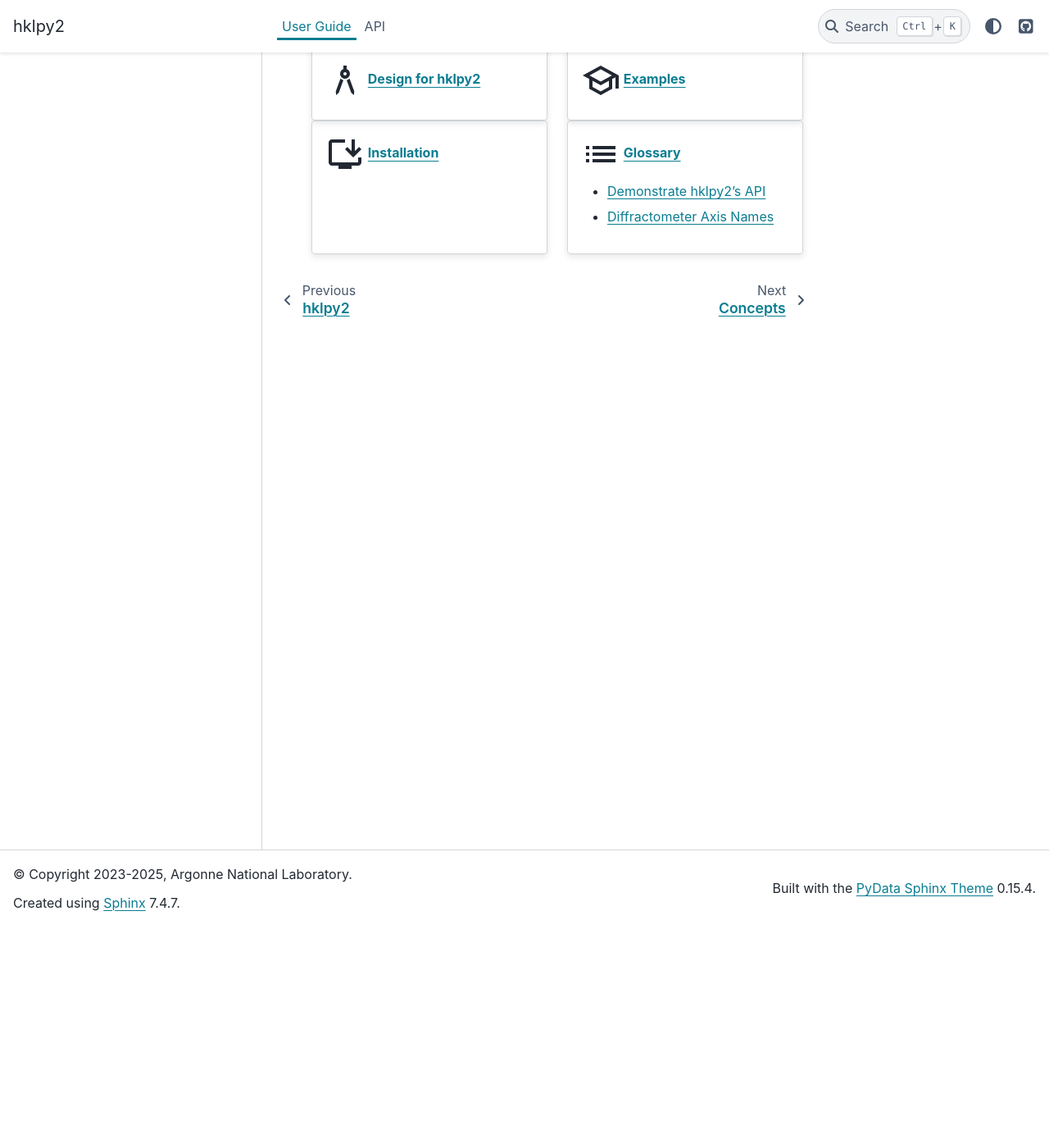
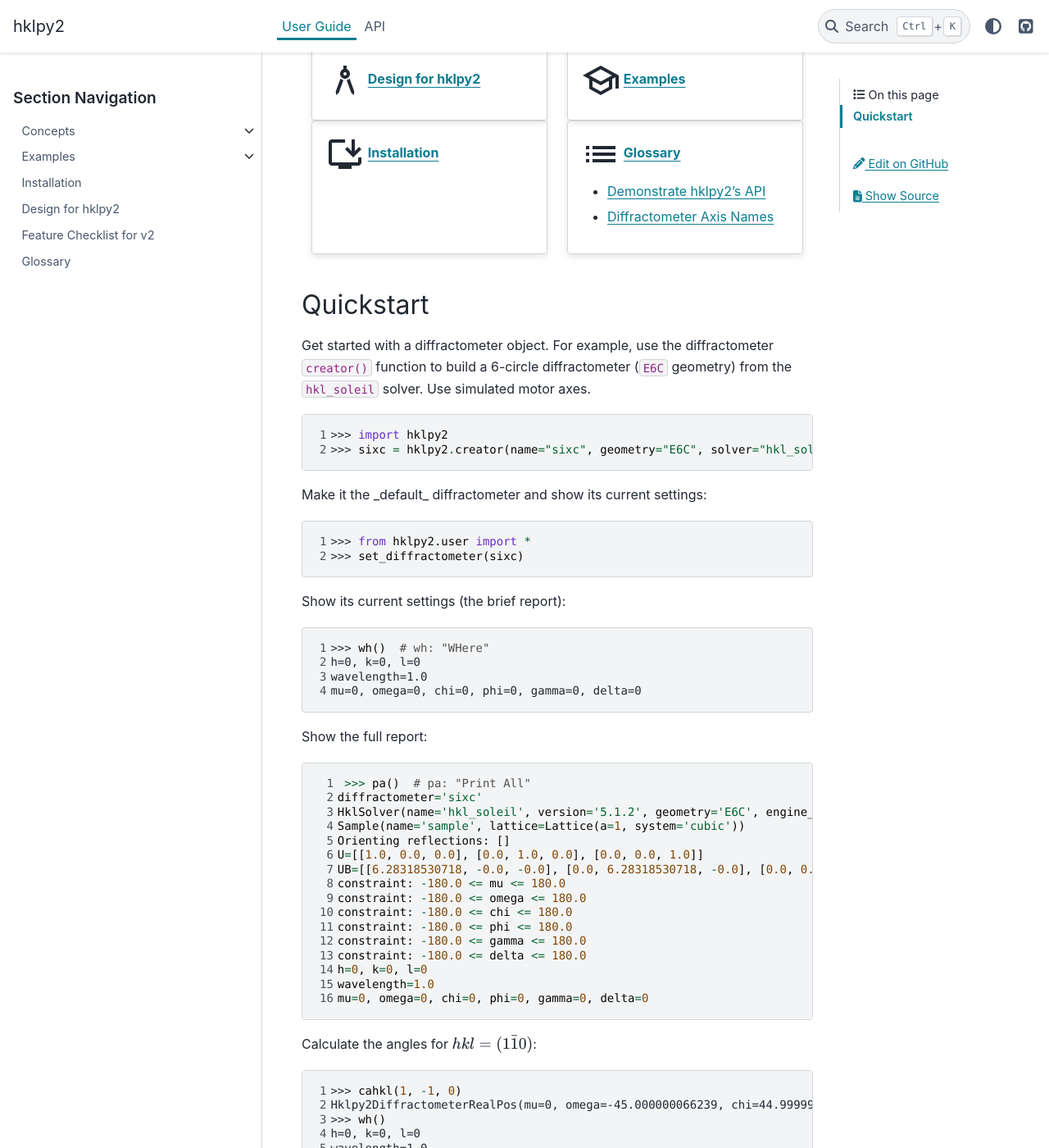
Before and after one commit to prjemian/hklpy2, a Sphinx documentation site: the page built from docs/source/user_guide.rst, in a window 1280 px wide and 1400 px high, scrolled down 270 px. Shown: the whole window at 82% size. Built offline with Sphinx 7.4.7 and the PyData theme 0.15.4, drawn with Linux system fonts in a browser that asks for light colours; pages that are not in the unit, such as notebooks, are missing from menus; the version number could not be read and is left out; some of the changed text lies outside the part shown.

Commit message:
DOC #14 reposition & feature the quickstart

```diff
--- a/docs/source/user_guide.rst
+++ b/docs/source/user_guide.rst
@@ -28,3 +28,82 @@
 
       * :doc:`examples/_api_demo`
       * :doc:`examples/diffract`
+
+.. _user_guide.quickstart:
+
+Quickstart
+==========
+
+Get started with a diffractometer object.  For example, use the diffractometer
+``creator()`` function to build a 6-circle diffractometer (``E6C`` geometry)
+from the ``hkl_soleil`` solver. Use simulated motor axes.
+
+.. code-block:: python
+   :linenos:
+
+   >>> import hklpy2
+   >>> sixc = hklpy2.creator(name="sixc", geometry="E6C", solver="hkl_soleil")
+
+Make it the _default_ diffractometer and show its current settings:
+
+.. code-block:: python
+   :linenos:
+
+   >>> from hklpy2.user import *
+   >>> set_diffractometer(sixc)
+
+Show its current settings (the brief report):
+
+.. code-block:: python
+   :linenos:
+
+   >>> wh()  # wh: "WHere"
+   h=0, k=0, l=0
+   wavelength=1.0
+   mu=0, omega=0, chi=0, phi=0, gamma=0, delta=0
+
+Show the full report:
+
+.. code-block:: python
+   :linenos:
+
+    >>> pa()  # pa: "Print All"
+   diffractometer='sixc'
+   HklSolver(name='hkl_soleil', version='5.1.2', geometry='E6C', engine_name='hkl', mode='bissector_vertical')
+   Sample(name='sample', lattice=Lattice(a=1, system='cubic'))
+   Orienting reflections: []
+   U=[[1.0, 0.0, 0.0], [0.0, 1.0, 0.0], [0.0, 0.0, 1.0]]
+   UB=[[6.28318530718, -0.0, -0.0], [0.0, 6.28318530718, -0.0], [0.0, 0.0, 6.28318530718]]
+   constraint: -180.0 <= mu <= 180.0
+   constraint: -180.0 <= omega <= 180.0
+   constraint: -180.0 <= chi <= 180.0
+   constraint: -180.0 <= phi <= 180.0
+   constraint: -180.0 <= gamma <= 180.0
+   constraint: -180.0 <= delta <= 180.0
+   h=0, k=0, l=0
+   wavelength=1.0
+   mu=0, omega=0, chi=0, phi=0, gamma=0, delta=0
+
+Calculate the angles for $hkl=(1\ \\bar{1}\ 0)$:
+
+.. code-block:: python
+   :linenos:
+
+   >>> cahkl(1, -1, 0)
+   Hklpy2DiffractometerRealPos(mu=0, omega=-45.000000066239, chi=44.999999876575, phi=-89.999999917768, gamma=0, delta=-90.000000132477)
+   >>> wh()
+   h=0, k=0, l=0
+   wavelength=1.0
+   mu=0, omega=0, chi=0, phi=0, gamma=0, delta=0
+
+Note this was only a calculation.  The motors did not move.  Do that now.
+
+.. code-block:: python
+   :linenos:
+
+   >>> sixc.move(1, -1, 0)
+   MoveStatus(done=True, pos=sixc, elapsed=0.0, success=True, settle_time=0.0)
+   >>> wh()
+   h=1.0, k=-1.0, l=0
+   wavelength=1.0
+   mu=0, omega=-45.0, chi=45.0, phi=-90.0, gamma=0, delta=-90.0
```
Also changed, not shown: docs/source/concepts/user.rst (+1 -43 lines), docs/source/glossary.rst (+13 -0 lines), 1 other file.
